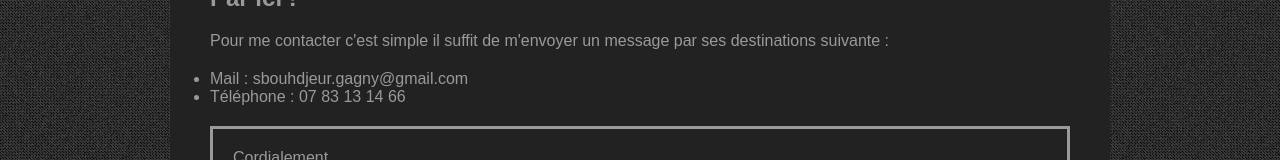
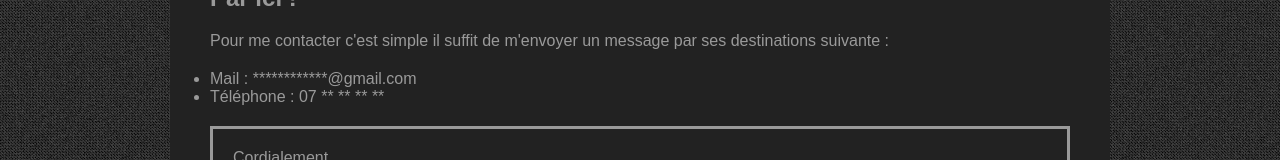
Before and after one commit to Sagbyy/First-site-IUT-S1, a plain HTML site: page contact.html in a window 1280 px wide. Shown: the part 258-418 px from the top of the page. Drawn offline with Linux system fonts and the light colour scheme.

Commit message:
Hide personnal informations

```diff
--- a/contact.html
+++ b/contact.html
@@ -31,8 +31,8 @@
 					</p>
 
 					<ul>
-						<li>Mail : sbouhdjeur.gagny@gmail.com</li>
-						<li>Téléphone : 07 83 13 14 66</li>
+						<li>Mail : ************@gmail.com</li>
+						<li>Téléphone : 07 ** ** ** **</li>
 					</ul>
 			</section>
 
```
